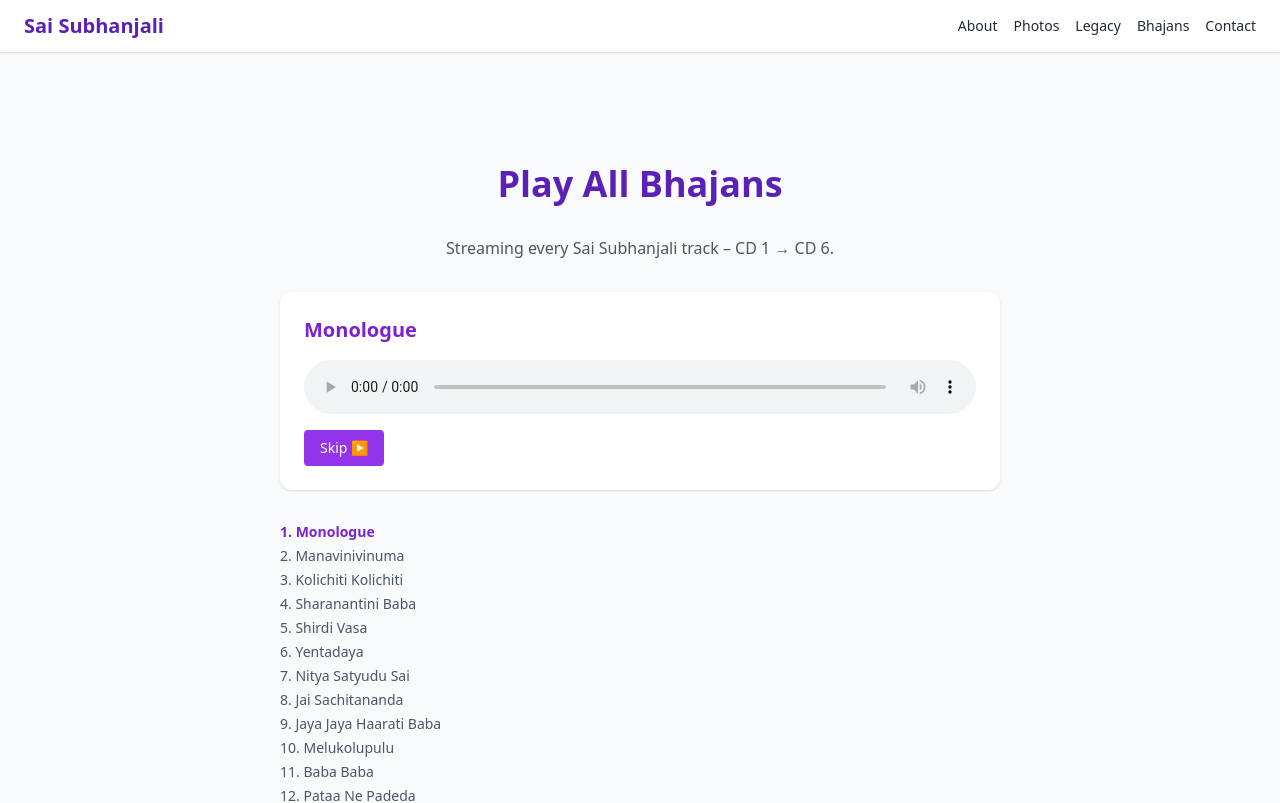
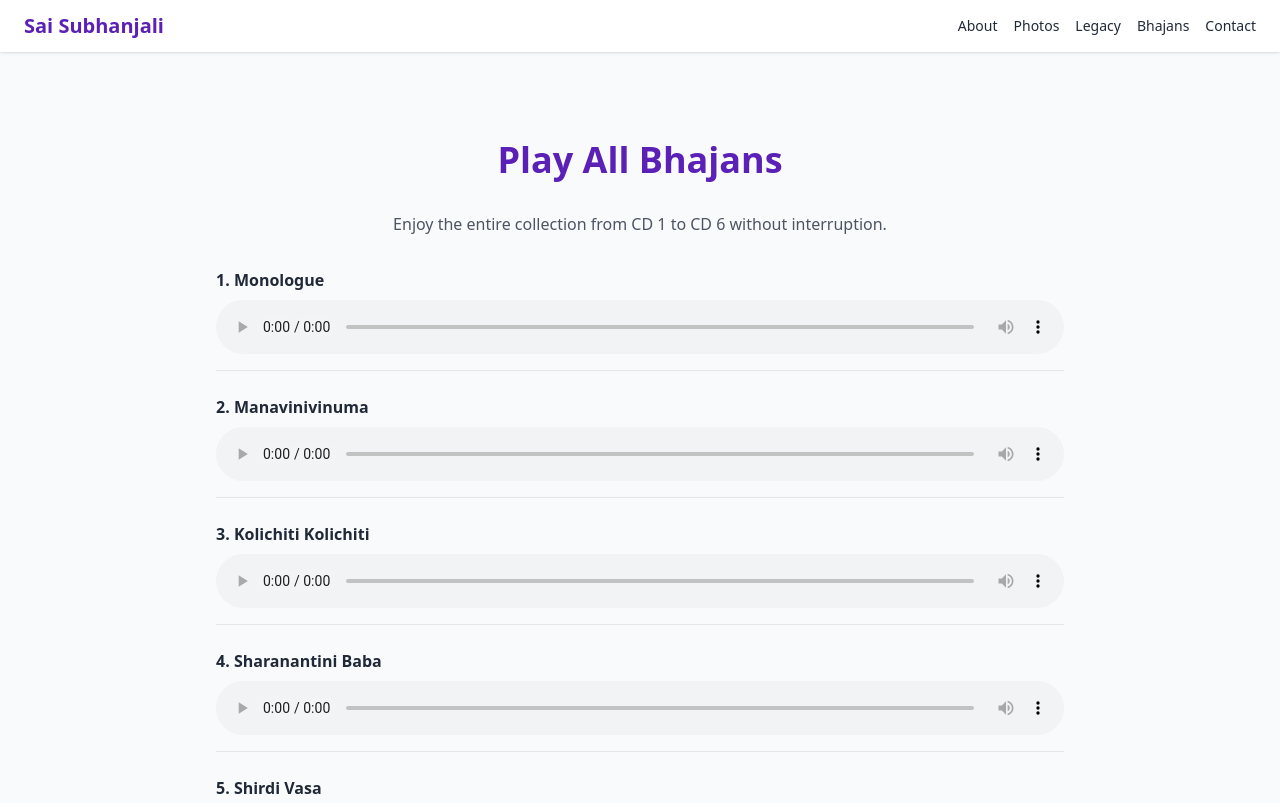
Before and after one commit to shekhar1971/saisubhanjali.com, a Next.js app: page /bhajans/play-all in a window 1280 px wide. Shown: the top 803 px of the page. Built offline with nearby package versions, Linux system fonts and the light colour scheme.

Commit message:
Update page.tsx

```diff
--- a/app/bhajans/play-all/page.tsx
+++ b/app/bhajans/play-all/page.tsx
@@ -1,82 +1,35 @@
-// app/bhajans/play-all/page.tsx
 'use client';
 
-import { useRef, useState, useEffect, useCallback } from 'react';
+import { tracks as cd1 } from '../../../components/CD1Display';
+import { tracks as cd2 } from '../../../components/CD2Display';
+import { tracks as cd3 } from '../../../components/CD3Display';
+import { tracks as cd4 } from '../../../components/CD4Display';
+import { tracks as cd5 } from '../../../components/CD5Display';
+import { tracks as cd6 } from '../../../components/CD6Display';
 
-/* -------------------------------------------------------------------- */
-/*  1)  Grab the ready-made “tracks” arrays from every CD display file   */
-/*      (make sure every CD?.tsx exports `tracks` exactly like CD1)     */
-/* -------------------------------------------------------------------- */
-import { tracks as cd1 } from '@/components/CD1Display';
-import { tracks as cd2 } from '@/components/CD2Display';
-import { tracks as cd3 } from '@/components/CD3Display';
-import { tracks as cd4 } from '@/components/CD4Display';
-import { tracks as cd5 } from '@/components/CD5Display';
-import { tracks as cd6 } from '@/components/CD6Display';
+const allTracks = [...cd1, ...cd2, ...cd3, ...cd4, ...cd5, ...cd6];
 
-/** A single flattened playlist ― 90 bhajans in album order */
-const playlist = [...cd1, ...cd2, ...cd3, ...cd4, ...cd5, ...cd6];
+export default function PlayAllBhajans() {
+  return (
+    <div className="mx-auto max-w-4xl p-6 space-y-8">
+      <h1 className="text-center text-4xl font-extrabold text-brand-700">
+        Play All Bhajans
+      </h1>
 
-/* ==================================================================== */
-export default function PlayAllBhajans() {
-  const audioRef   = useRef<HTMLAudioElement | null>(null);
-  const [trackIdx, setTrackIdx] = useState(0);
-
-  /* ---------- jump to the next bhajan ---------- */
-  const next = useCallback(() => {
-    setTrackIdx(i => (i + 1 < playlist.length ? i + 1 : 0));   // loop back to 0
-  }, []);
-
-  /* play automatically whenever trackIdx changes */
-  useEffect(() => {
-    const el = audioRef.current;
-    if (!el) return;
-    el.load();      // refresh <source>
-    // play() returns a Promise; ignore failure if user hasn’t interacted yet
-    el.play().catch(() => {});
-  }, [trackIdx]);
-
-  /* attach once: advance when a bhajan ends */
-  useEffect(() => {
-    const el = audioRef.current;
-    if (!el) return;
-    el.addEventListener('ended', next);
-    return () => el.removeEventListener('ended', next);
-  }, [next]);
-
-  const { title, file } = playlist[trackIdx];
-
-  return (
-    <div className="mx-auto max-w-3xl px-6 py-12 space-y-8">
-      <h1 className="text-center text-4xl font-extrabold text-brand-700">
-        Play&nbsp;All&nbsp;Bhajans
-      </h1>
       <p className="text-center text-gray-600">
-        Streaming every Sai Subhanjali track – CD&nbsp;1&nbsp;→&nbsp;CD&nbsp;6.
+        Enjoy the entire collection from CD 1 to CD 6 without interruption.
       </p>
 
-      {/* --- CURRENT TRACK --- */}
-      <section className="space-y-4 rounded-xl bg-white p-6 shadow">
-        <h2 className="text-xl font-semibold text-purple-700">{title}</h2>
+      <ul className="space-y-6">
+        {allTracks.map((t, i) => (
+          <li key={i} className="border-b pb-4">
+            <div className="mb-2 font-semibold text-gray-800">
+              {i + 1}. {t.title}
+            </div>
 
-        <audio ref={audioRef} controls className="w-full">
-          <source src={file} type="audio/mpeg" />
-          Your browser does not support HTML&nbsp;audio.
-        </audio>
-
-        <button
-          onClick={next}
-          className="rounded bg-purple-600 px-4 py-2 text-sm font-medium text-white hover:bg-purple-700"
-        >
-          Skip&nbsp;▶
-        </button>
-      </section>
-
-      {/* --- QUEUE (optional visual list) --- */}
-      <ul className="space-y-1 text-sm text-gray-600">
-        {playlist.map((t, i) => (
-          <li key={i} className={i === trackIdx ? 'font-semibold text-purple-700' : ''}>
-            {i + 1}. {t.title}
+            <audio controls className="w-full">
+              <source src={t.file} type="audio/mpeg" />
+            </audio>
           </li>
         ))}
       </ul>
```
